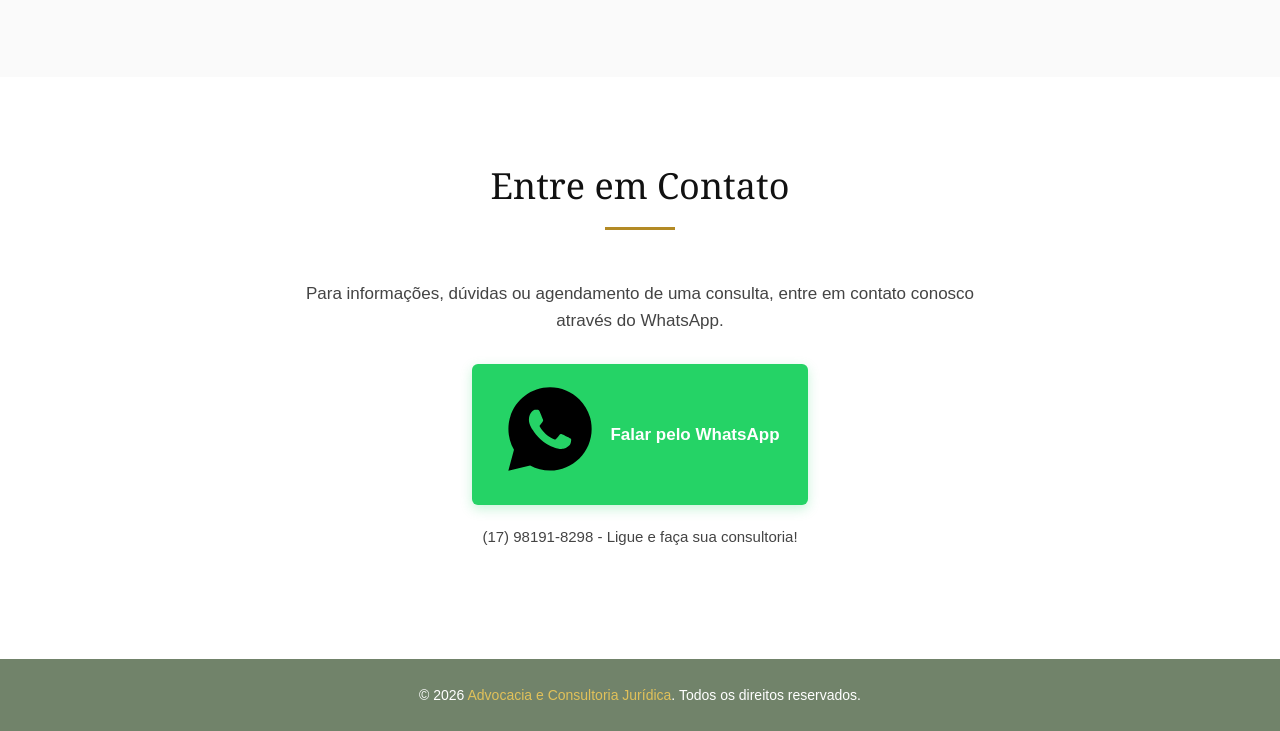
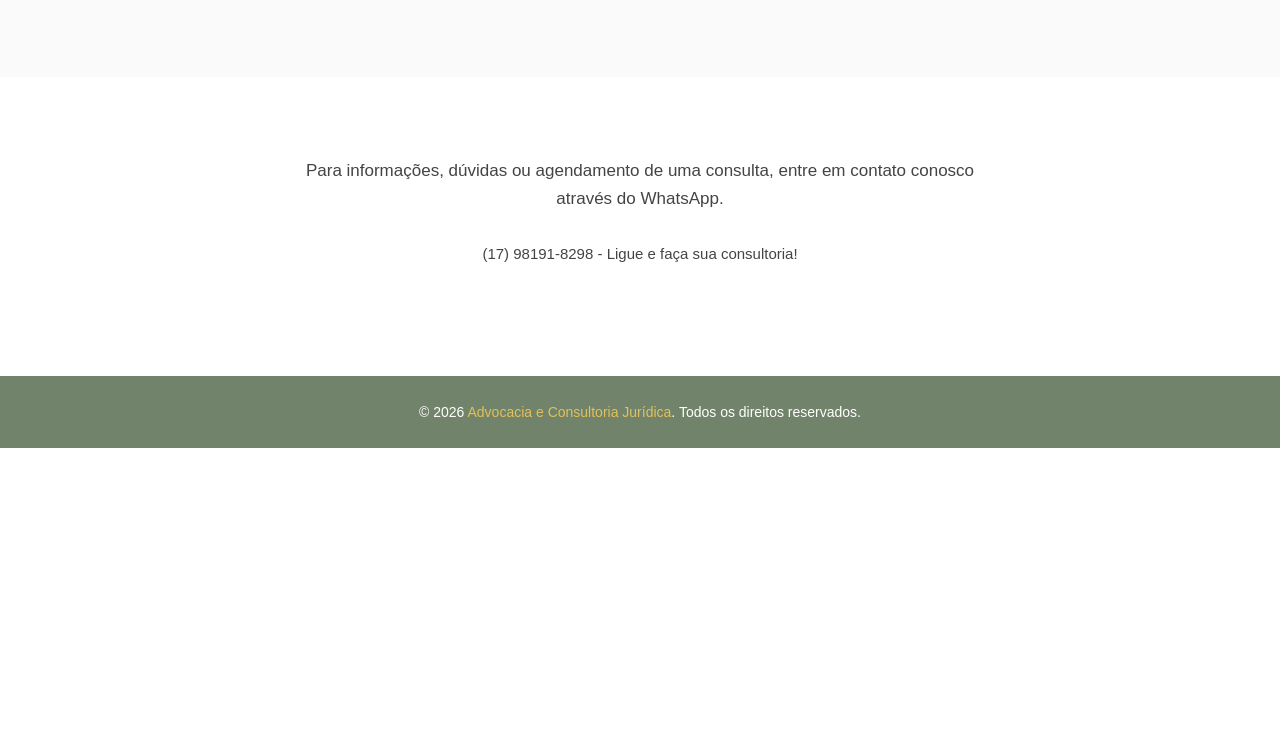
Before and after one commit to StefanyEduardaRRosa-Advocacia/Advocacia-, a plain HTML site: page index.html in a window 1280 px wide. Shown: the part 1363-2094 px from the top of the page. After the commit the page ends 1811 px from the top, so only its background shows below. Drawn offline with Linux system fonts and the light colour scheme.

Commit message:
Remove contact section from index.html
Removed contact section including WhatsApp button.

```diff
--- a/index.html
+++ b/index.html
@@ -619,15 +619,6 @@
         ========================= -->
 
         <section id="contato">
-
-            <div class="section-container">
-
-                <div class="section-title">
-
-                    <h2>Entre em Contato</h2>
-
-                    <div class="gold-line"></div>
-
                 </div>
 
                 <div class="contact-box">
@@ -637,18 +628,6 @@
                         consulta, entre em contato conosco através do
                         WhatsApp.
                     </p>
-
-                    <a
-                        class="whatsapp-button"
-                        href="https://wa.me/5534991359436"
-                        target="_blank"
-                        rel="noopener noreferrer"
-                    >
-                        <span class="whatsapp-icon"><svg xmlns="http://www.w3.org/2000/svg" x="0px" y="0px" width="100" height="100" viewBox="0 0 24 24">
-    <path d="M19.077,4.928C17.191,3.041,14.683,2.001,12.011,2c-5.506,0-9.987,4.479-9.989,9.985 c-0.001,1.76,0.459,3.478,1.333,4.992L2,22l5.233-1.237c1.459,0.796,3.101,1.215,4.773,1.216h0.004 c5.505,0,9.986-4.48,9.989-9.985C22.001,9.325,20.963,6.816,19.077,4.928z M16.898,15.554c-0.208,0.583-1.227,1.145-1.685,1.186 c-0.458,0.042-0.887,0.207-2.995-0.624c-2.537-1-4.139-3.601-4.263-3.767c-0.125-0.167-1.019-1.353-1.019-2.581 S7.581,7.936,7.81,7.687c0.229-0.25,0.499-0.312,0.666-0.312c0.166,0,0.333,0,0.478,0.006c0.178,0.007,0.375,0.016,0.562,0.431 c0.222,0.494,0.707,1.728,0.769,1.853s0.104,0.271,0.021,0.437s-0.125,0.27-0.249,0.416c-0.125,0.146-0.262,0.325-0.374,0.437 c-0.125,0.124-0.255,0.26-0.11,0.509c0.146,0.25,0.646,1.067,1.388,1.728c0.954,0.85,1.757,1.113,2.007,1.239 c0.25,0.125,0.395,0.104,0.541-0.063c0.146-0.166,0.624-0.728,0.79-0.978s0.333-0.208,0.562-0.125s1.456,0.687,1.705,0.812 c0.25,0.125,0.416,0.187,0.478,0.291C17.106,14.471,17.106,14.971,16.898,15.554z"></path>
-</svg></span>
-                        Falar pelo WhatsApp
-                    </a>
 
                     <p style="margin-top: 20px; font-size: 15px;">
                         (17) 98191-8298 - Ligue e faça sua consultoria!
```
